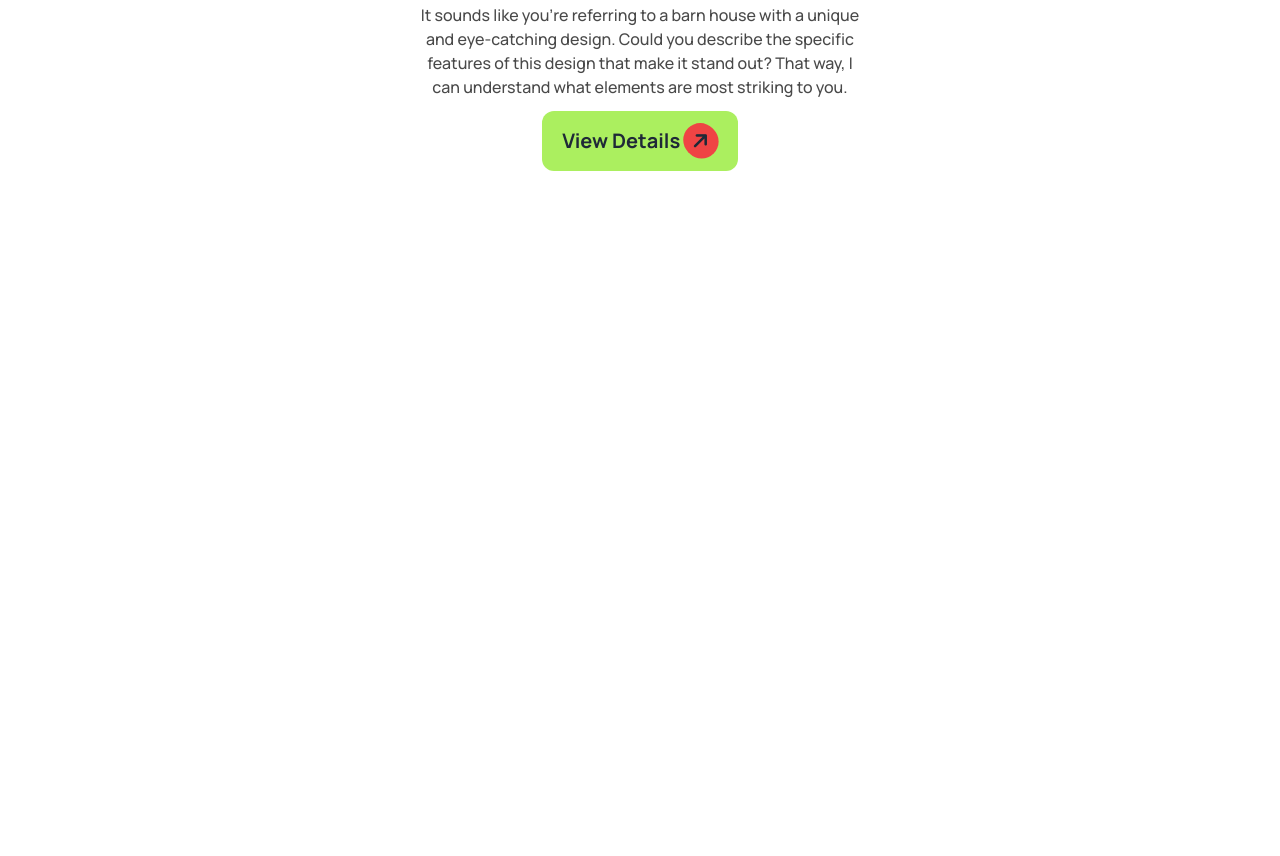
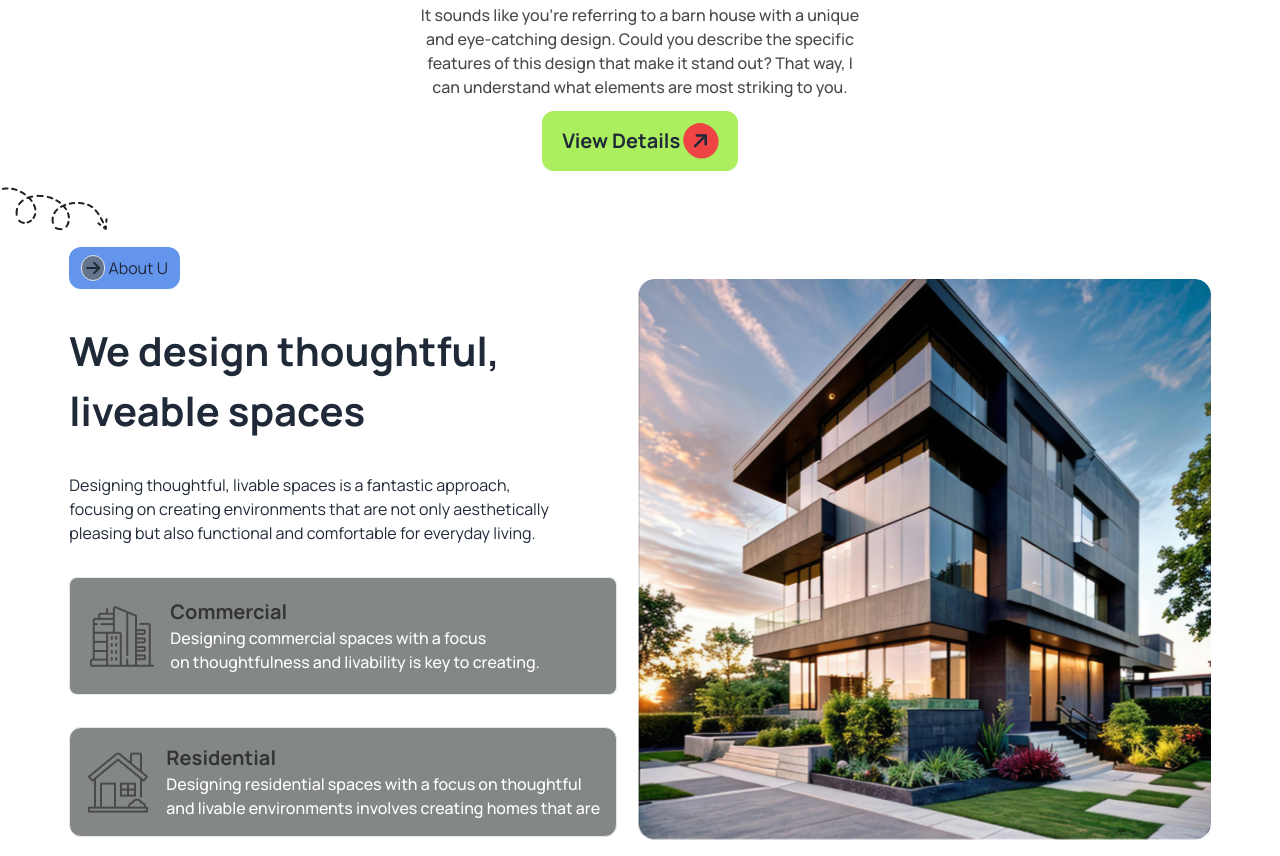
Before and after one commit to rahul8511/B10-Assignment-house-desings, a plain HTML site: page index.html in a window 1280 px wide. Shown: the part 471-1327 px from the top of the page. Before the commit the page ends 800 px from the top, so only its background shows below. Drawn offline with nearby package versions, Linux system fonts and the light colour scheme.

Commit message:
about-us=Done

```diff
--- a/index.html
+++ b/index.html
@@ -98,6 +98,76 @@
 
   </header>
 
+  <!-- main-sc -->
+
+  <div class="w-11/12  mx-auto -ml-5">
+    <img src="imgese/assets/Vector.png" alt="">
+  </div>
+
+  <main>
+
+    <div>
+      <div class="w-11/12  mx-auto px-4 py-4 space-y-8 flex flex-col md:flex justify-between md:flex-row
+           lg:flex justify-between">
+
+        <div>
+          <div class="flex-1 space-y-8">
+            <button class="bg-[#6495ED] px-3 py-2 rounded-xl"><i
+                class="fa-sharp fa-solid fa-arrow-right bg-slate-500 border px-1 py-1 rounded-full"></i>
+              About
+              U</button>
+
+            <h1 class="font-bold text-[40px]">We design thoughtful, <br> liveable spaces</h1>
+
+            <p>Designing thoughtful, livable spaces is a fantastic approach, <br>focusing on creating environments that
+              are
+              not
+              only
+              aesthetically <br> pleasing but also functional and comfortable for everyday living.</p>
+
+            <!-- about us cird -->
+
+            <div class="border rounded-lg px-5 py-5 bg-[#848884]">
+              <div class="flex flex-1 items-center gap-4">
+                <div><img src="imgese/assets/commercial.png" alt=""></div>
+                <div>
+                  <h2 class="font-bold text-xl text-[#343434]">Commercial</h2>
+                  <p class="font-medium text-[16px] text-[#fff]">Designing commercial spaces with a focus <br> on
+                    thoughtfulness and livability is key to creating.
+                  </p>
+                </div>
+              </div>
+            </div>
+
+            <div class="border px-4 py-4 bg-[#848884] rounded-xl">
+              <div class="flex flex-1 items-center gap-4">
+                <div><img src="imgese/assets/residential.png" alt=""></div>
+                <div>
+                  <h2 class="font-bold text-xl text-[#343434]">Residential</h2>
+                  <p class="font-medium text-[16px] text-[#fff]">
+                    Designing residential spaces with a focus on thoughtful <br> and livable environments involves
+                    creating
+                    homes that are
+                  </p>
+                </div>
+              </div>
+            </div>
+
+          </div>
+        </div>
+
+        <!-- img -->
+
+        <div>
+          <img src="imgese/assets/Rectangle.png" alt="">
+        </div>
+
+      </div>
+    </div>
+
+
+  </main>
+
 </body>
 
 </html>
```
